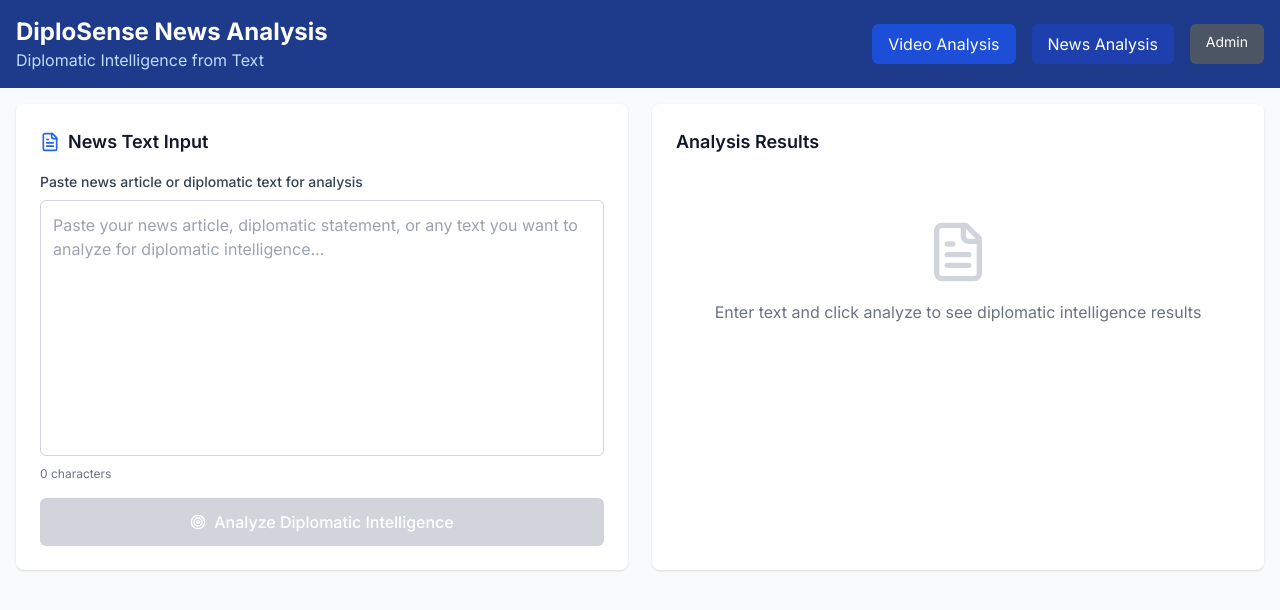
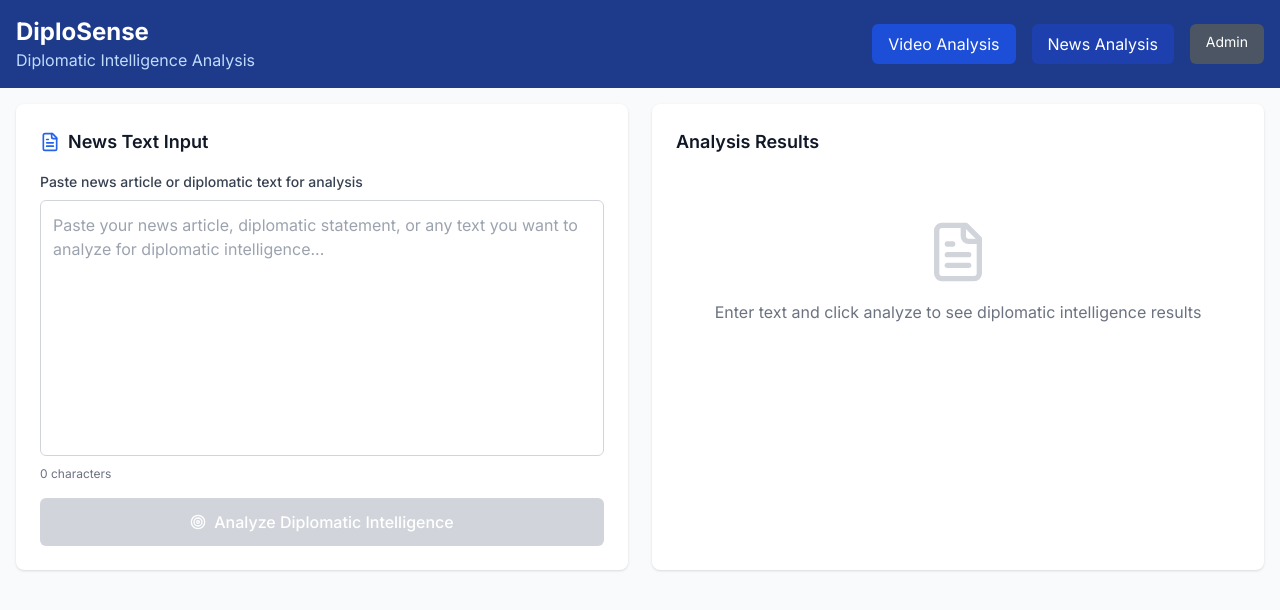
Before and after one commit to blencorp/diplosense, a Next.js app in the folder web/: page /news in a window 1280 px wide. Shown: the top 610 px of the page. Built offline with nearby package versions, Linux system fonts and the light colour scheme.

Commit message:
Update site description.

```diff
--- a/web/src/app/news/page.tsx
+++ b/web/src/app/news/page.tsx
@@ -84,8 +84,8 @@ export default function NewsAnalysisPage() {
         <div className="container mx-auto">
           <div className="flex items-center justify-between">
             <div>
-              <h1 className="text-2xl font-bold">DiploSense News Analysis</h1>
-              <p className="text-blue-200">Diplomatic Intelligence from Text</p>
+              <h1 className="text-2xl font-bold">DiploSense</h1>
+              <p className="text-blue-200">Diplomatic Intelligence Analysis</p>
             </div>
             <nav className="flex gap-4">
               <a
--- a/web/src/app/page.tsx
+++ b/web/src/app/page.tsx
@@ -231,7 +231,7 @@ export default function Home() {
           <div className="flex items-center justify-between">
             <div>
               <h1 className="text-2xl font-bold">DiploSense</h1>
-              <p className="text-blue-200">Real-Time Diplomatic Intelligence Platform</p>
+              <p className="text-blue-200">Diplomatic Intelligence Platform</p>
             </div>
             <nav className="flex gap-4">
               <a
@@ -253,10 +253,6 @@ export default function Home() {
                 Admin
               </a>
             </nav>
-          </div>
-          <div className="flex items-center gap-2 mt-2">
-            <div className={`w-2 h-2 rounded-full ${socketState.isConnected ? 'bg-green-400' : 'bg-red-400'}`}></div>
-            <span className="text-sm">{socketState.isConnected ? 'Connected' : 'Disconnected'}</span>
           </div>
         </div>
       </header>
```
